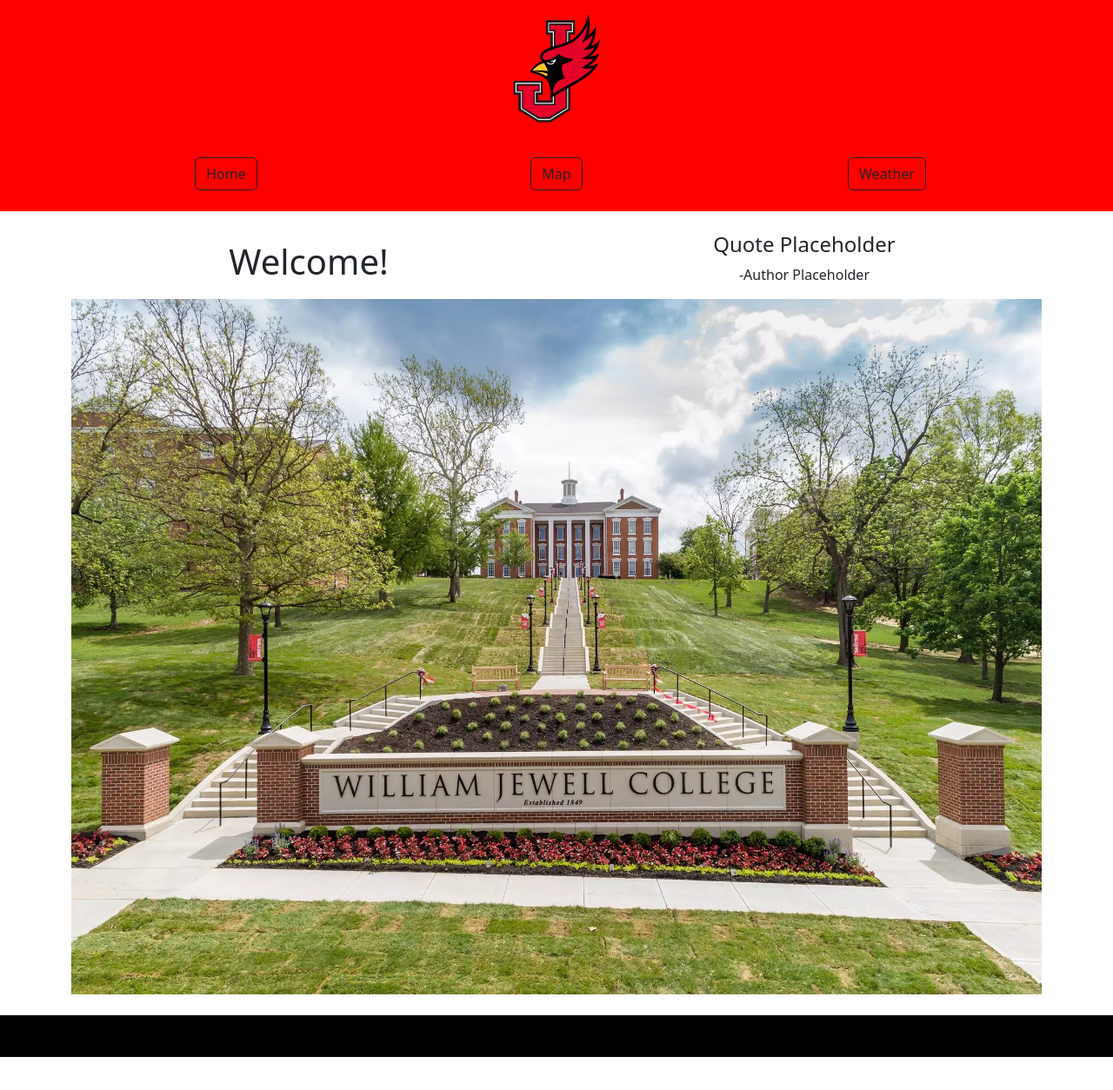
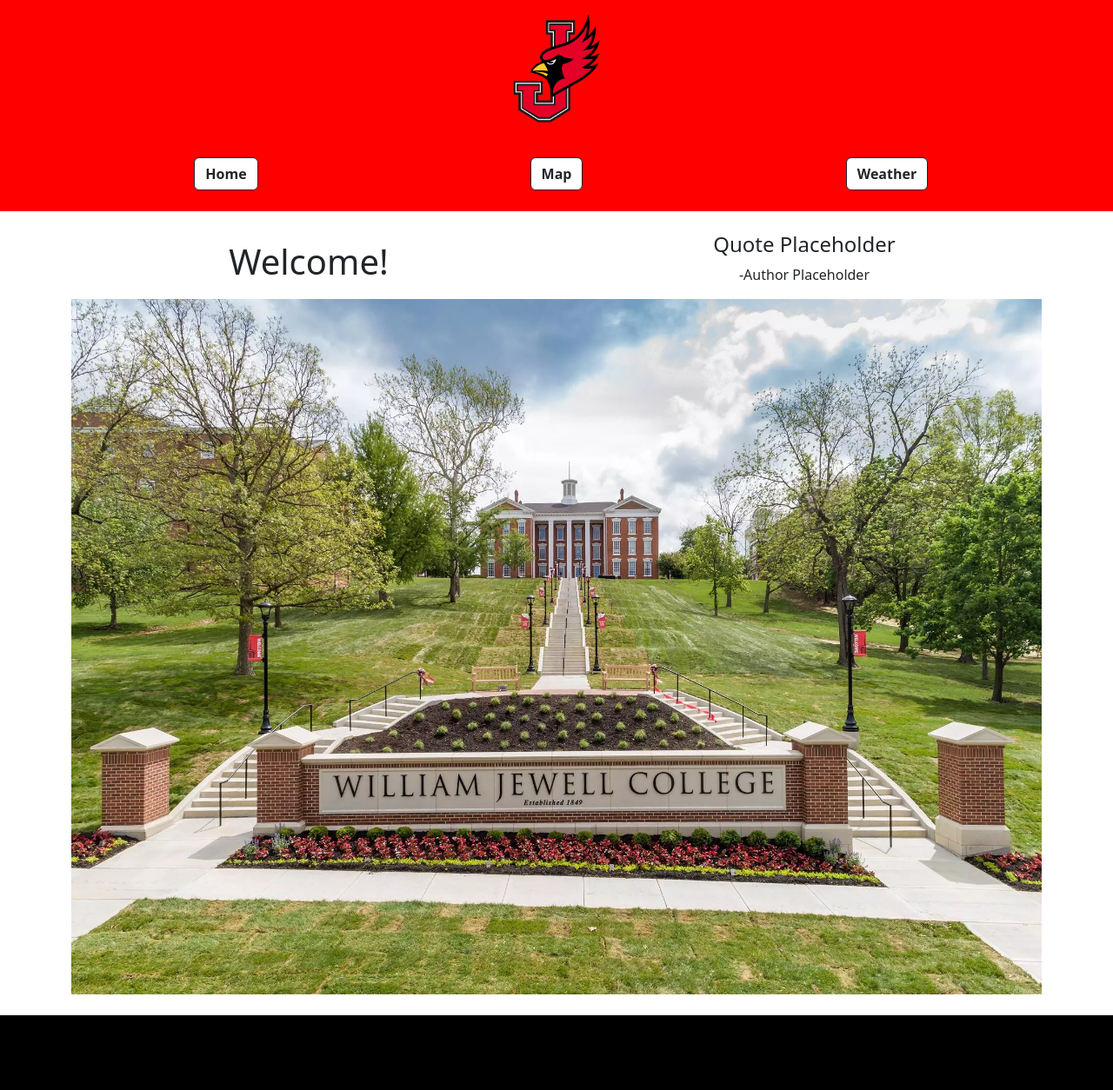
Before and after one commit to boedeckern/campus-life-super-app, a plain HTML site: page index.html in a window 1280 px wide. Shown: the whole page at 87% size. Before the commit the page ends 1216 px from the top, so only its background shows below. Drawn offline with nearby package versions, Linux system fonts and the light colour scheme; no server answers.

Commit message:
Final touchups

```diff
--- a/css/style.css
+++ b/css/style.css
@@ -3,7 +3,21 @@
 }
 body{
     background-color:white;
+    margin:0;
+    display:flex;
+    flex-direction:column;
+    min-height:100vh;
+}
+main{
+    flex:1;
 }
 footer{
     background-color:black;
+    flex-shrink:0;
+    padding:20px;
+    z-index:999;
 }
+.btn{
+    font-weight:bold;
+    background-color:white;
+}
--- a/index.html
+++ b/index.html
@@ -47,7 +47,7 @@
                     <p id="quoteAuthor">-Author Placeholder</p>
                 </div>
             </div>
-            <img src="./images/WJWalk.webp" alt="William Jewell Campus Entrance" width="100%" height="800px"
+            <img src="./images/WJWalk.webp" alt="William Jewell Campus Entrance" width="100%" height="800px">
         </div>
     </main>
     <footer>
```
Also changed, not shown: map.html (+1 -2 lines).
